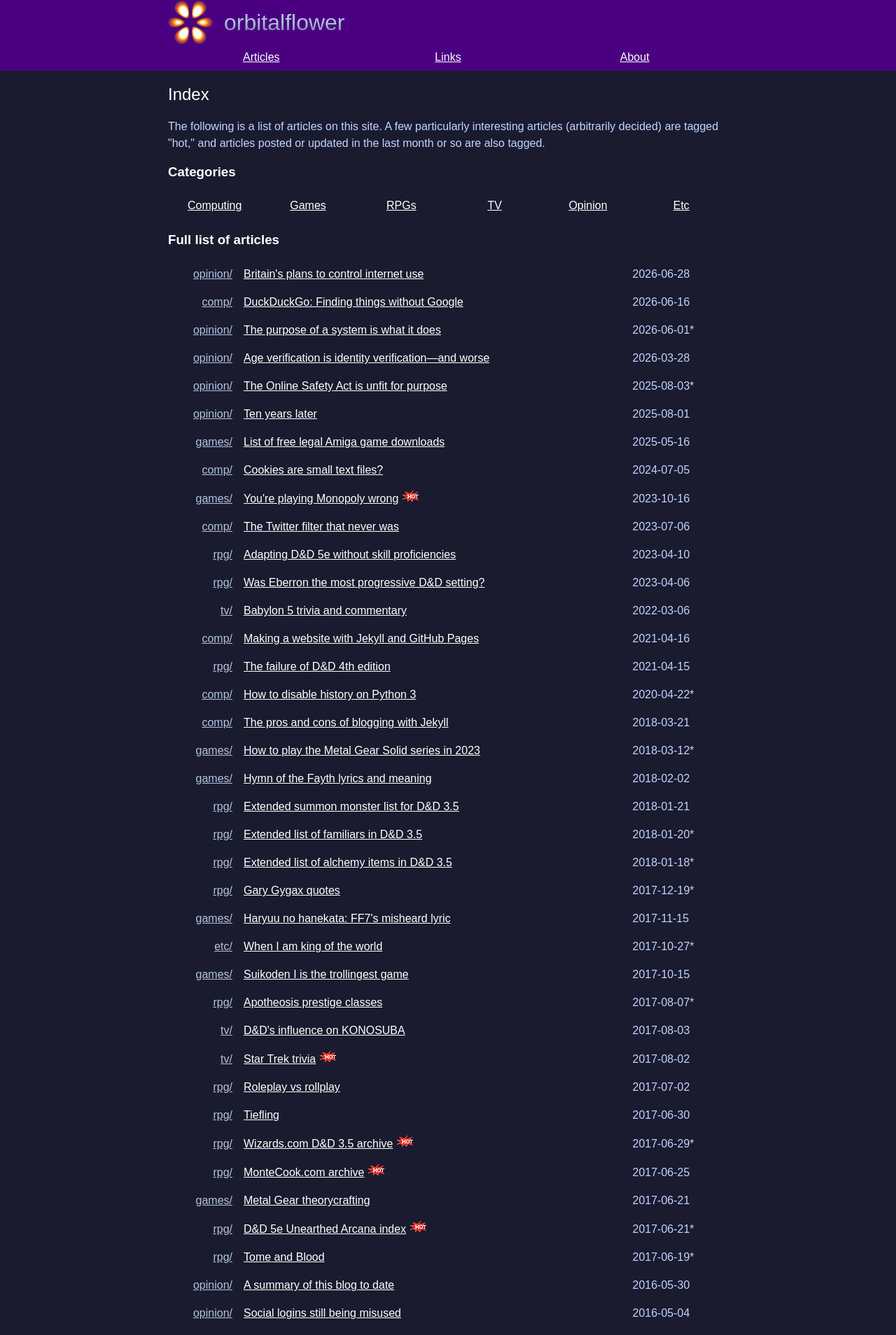
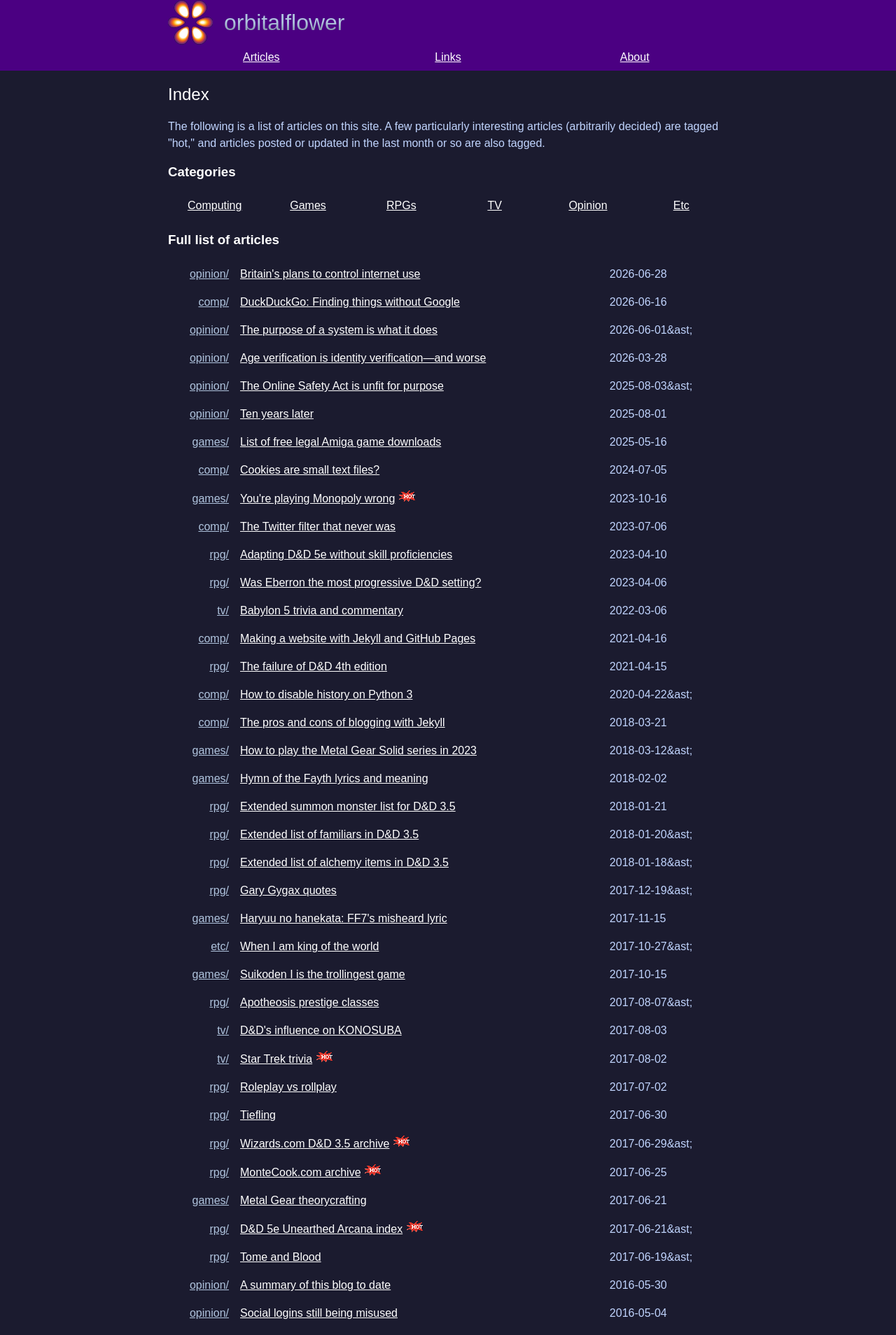
Before and after one commit to orbitalflower/orbitalflower.github.io, a Jekyll site: the page built from index.md, in a window 1280 px wide. Shown: the top 1908 px of the page at 70% size. Built offline with Jekyll 4.4.1, drawn with Linux system fonts in a browser that asks for light colours; some of the changed text lies outside the part shown.

Commit message:
Style fixes

```diff
--- a/_layouts/default.html
+++ b/_layouts/default.html
@@ -4,8 +4,8 @@
     <title>{% if page.title %}{{ page.title }} - {% endif %}{{ site.title }}</title>
     <link rel="stylesheet" type="text/css" href="{{ "style.css" | absolute_url }}">
     <meta charset="utf-8">
-    <meta name="viewport" content="width=device-width, initial-scale=1.0, maximum-scale=1.0, user-scalable=no">
-    {% feed_meta %}
+    <meta name="viewport" content="width=device-width">
+    <link type="application/atom+xml" rel="alternate" href="https://orbitalflower.github.io/feed.xml" title="orbitalflower">
     {% if page.description %}<meta name="description" content="{{ page.description }}"> {% endif %}
   </head>
   <body>
--- a/_layouts/index.html
+++ b/_layouts/index.html
@@ -52,7 +52,7 @@
 
 </td>
   <td class="index-date">
-  {% if post.last_modified_at %}<time title="Posted {{ post.date | date: "%A, %d %B %Y" }}. Updated {{ post.last_modified_at | date: "%A, %-d %B %Y" }}">{{ post.date | date: "%Y-%m-%d" }}&ast;</time>
+  {% if post.last_modified_at %}<time title="Posted {{ post.date | date: "%A, %d %B %Y" }}. Updated {{ post.last_modified_at | date: "%A, %-d %B %Y" }}">{{ post.date | date: "%Y-%m-%d" }}</time>
   {% else %}<time title="Posted {{ post.date | date: "%A, %-d %B %Y" }}">{{ post.date | date: "%Y-%m-%d" }}</time>
   {% endif %}
 </td>
--- a/style.css
+++ b/style.css
@@ -274,6 +274,10 @@
   text-align: right;
 }
 
+table.index time[title*="Updated"]:after {
+  content: "&ast;"
+}
+
 td.index-cat a {
   color: lightsteelblue;
 }
```
